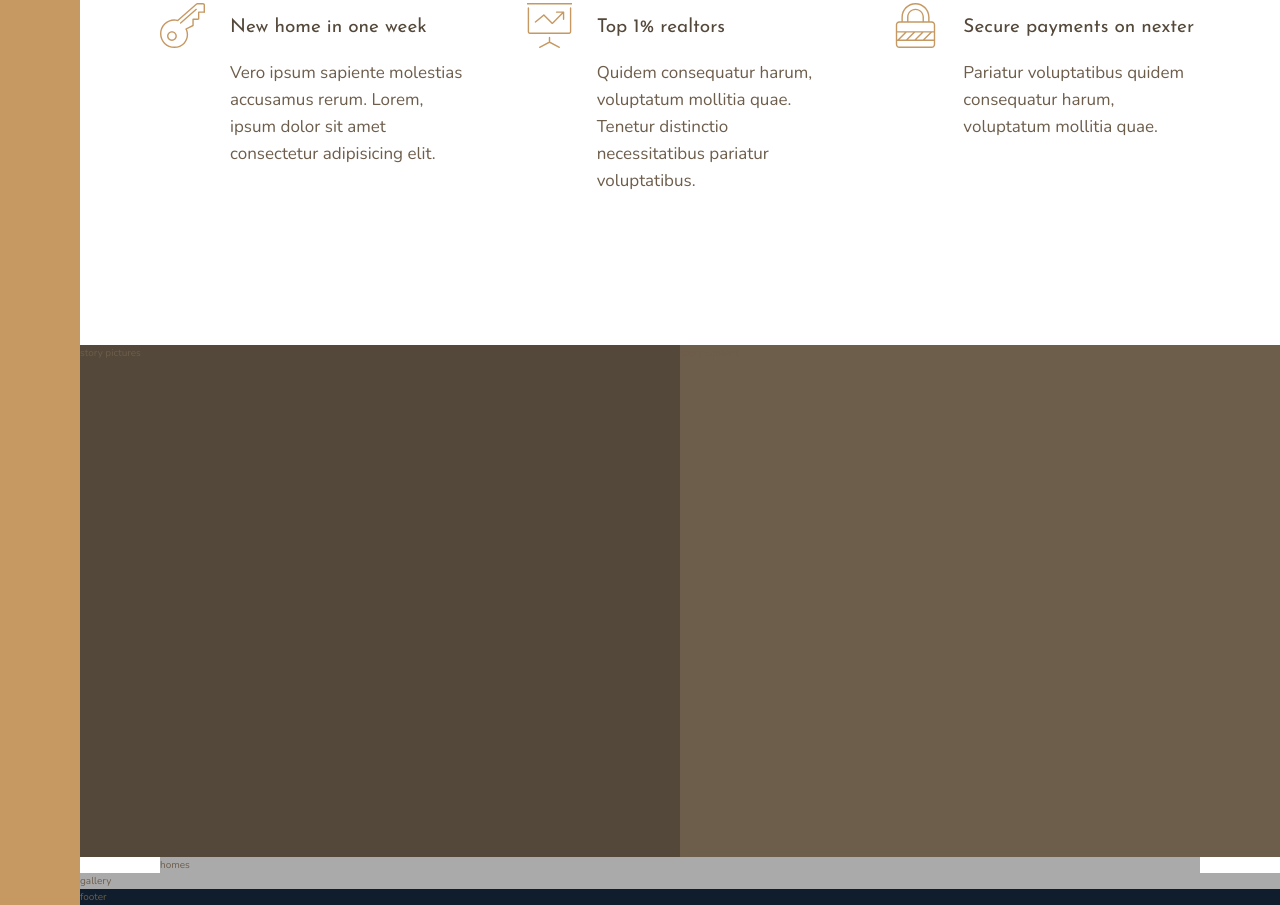
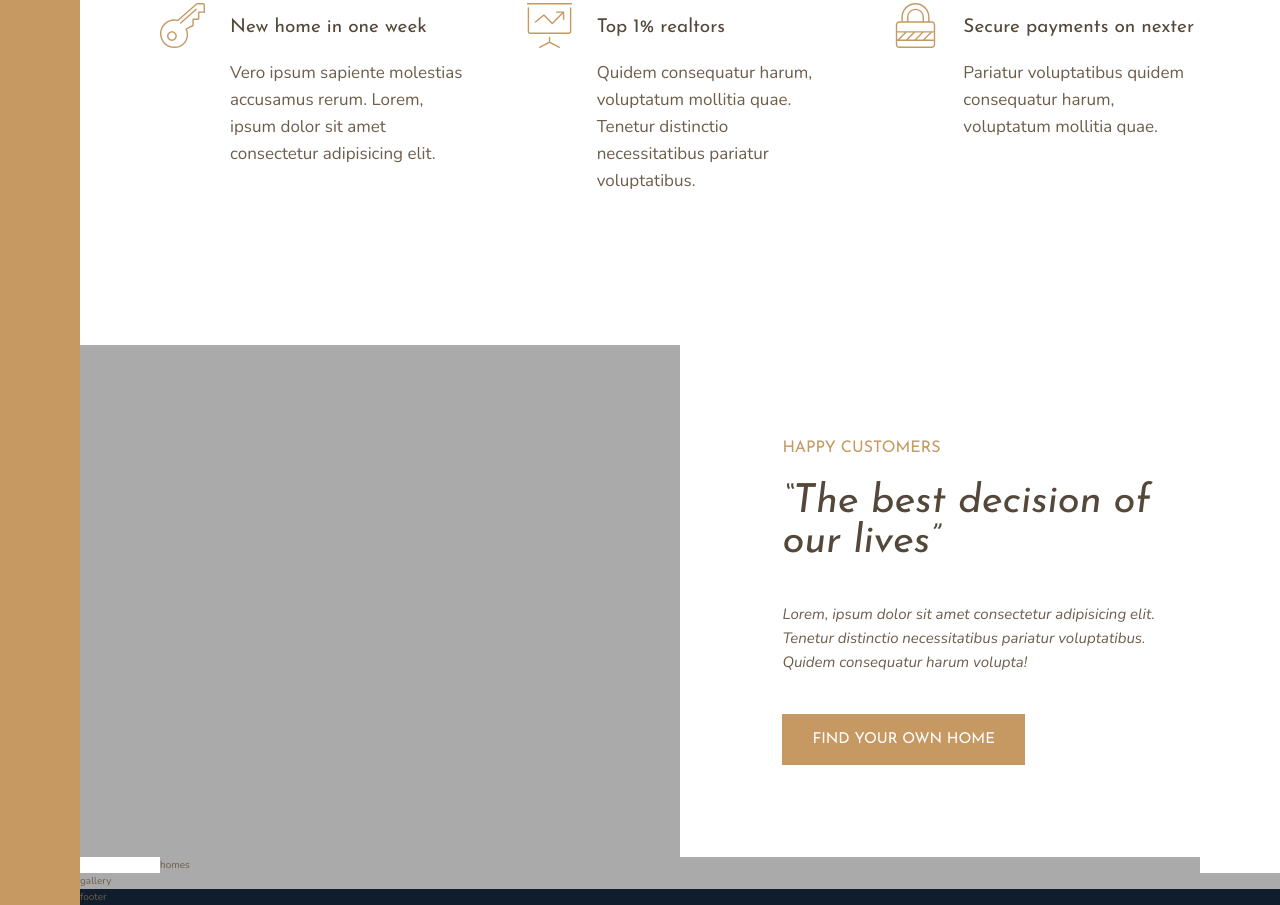
Before and after one commit to thelonglqd/css-grid-udemy-course, a website: page index.html in a window 1280 px wide. Shown: the part 1018-1923 px from the top of the page. Drawn offline with nearby package versions, Linux system fonts and the light colour scheme.

Commit message:
complete story content section

```diff
--- a/index.html
+++ b/index.html
@@ -80,8 +80,32 @@
         </p>
       </div>
     </section>
-    <div class="story__pictures">story pictures</div>
-    <div class="story__content">story content</div>
+    <div class="story__pictures">
+      <!-- <img
+        src="img/story-1.jpeg"
+        alt="Story 1"
+        class="story__picrures__img--big"
+      />
+      <img
+        src="img/story-2.jpeg"
+        alt="Story 2"
+        class="story_pictures__img--small"
+      /> -->
+    </div>
+    <div class="story__content">
+      <h3 class="heading-3 heading-3--primary heading-3--uppercase md-mb">
+        happy customers
+      </h3>
+      <h2 class="heading-2 heading-2--dark heading-2--italic lg-mb">
+        &ldquo;The best decision of our lives&rdquo;
+      </h2>
+      <p class="story__content__text lg-mb">
+        Lorem, ipsum dolor sit amet consectetur adipisicing elit. Tenetur
+        distinctio necessitatibus pariatur voluptatibus. Quidem consequatur
+        harum volupta!
+      </p>
+      <button class="story__content__btn">Find your own home</button>
+    </div>
     <section class="homes">homes</section>
     <section class="gallery">gallery</section>
     <footer class="footer">footer</footer>
--- a/sass/_story.scss
+++ b/sass/_story.scss
@@ -1,11 +1,38 @@
 .story {
   &__pictures {
-    background-color: $color-grey-dark-1;
+    background-color: $color-grey-light-2;
     grid-column: full-start / col-end 4;
   }
 
   &__content {
-    background-color: $color-grey-dark-2;
     grid-column: col-start 5 / full-end;
+    padding: 6rem 8vw;
+
+    display: flex;
+    flex-direction: column;
+    justify-content: center;
+    align-items: start;
+
+    &__text {
+      font-size: 1.5rem;
+      font-style: italic;
+    }
+
+    &__btn {
+      border: none;
+      border-radius: 0;
+      background-color: $color-primary;
+      color: #fff;
+      font-family: $font-display;
+      padding: 1.8rem 3rem;
+      font-size: 1.5rem;
+      text-transform: uppercase;
+      transition: all 0.2s;
+      cursor: pointer;
+
+      &:hover {
+        background-color: $color-primary-dark;
+      }
+    }
   }
 }
--- a/sass/_typography.scss
+++ b/sass/_typography.scss
@@ -1,6 +1,37 @@
 %heading {
   font-family: $font-display;
   font-weight: 400;
+}
+
+.heading-2 {
+  @extend %heading;
+  font-size: 4rem;
+  line-height: 1;
+
+  &--dark {
+    color: $color-grey-dark-1;
+  }
+
+  &--light {
+    color: $color-grey-light-1;
+  }
+
+  &--italic {
+    font-style: italic;
+  }
+}
+
+.heading-3 {
+  @extend %heading;
+  font-size: 1.6rem;
+
+  &--primary {
+    color: $color-primary;
+  }
+
+  &--uppercase {
+    text-transform: uppercase;
+  }
 }
 
 .heading-4 {
@@ -15,3 +46,19 @@
     color: $color-grey-light-1;
   }
 }
+
+.sm-mb {
+  margin-bottom: 1rem;
+}
+
+.md-mb {
+  margin-bottom: 2rem;
+}
+
+.lg-mb {
+  margin-bottom: 4rem;
+}
+
+.hg-mb {
+  margin-bottom: 8rem;
+}
```
Also changed, not shown: sass/main.css, 1 other file.
